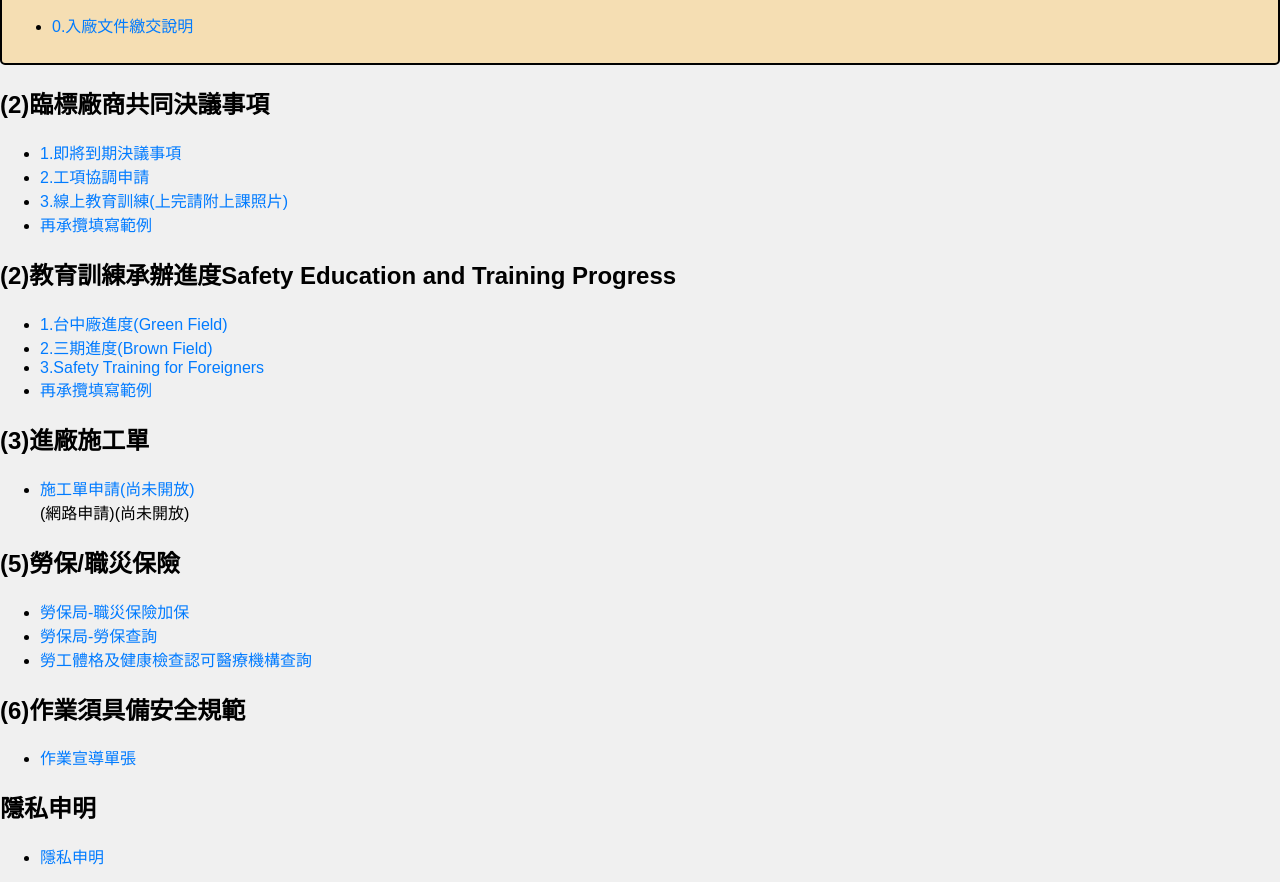
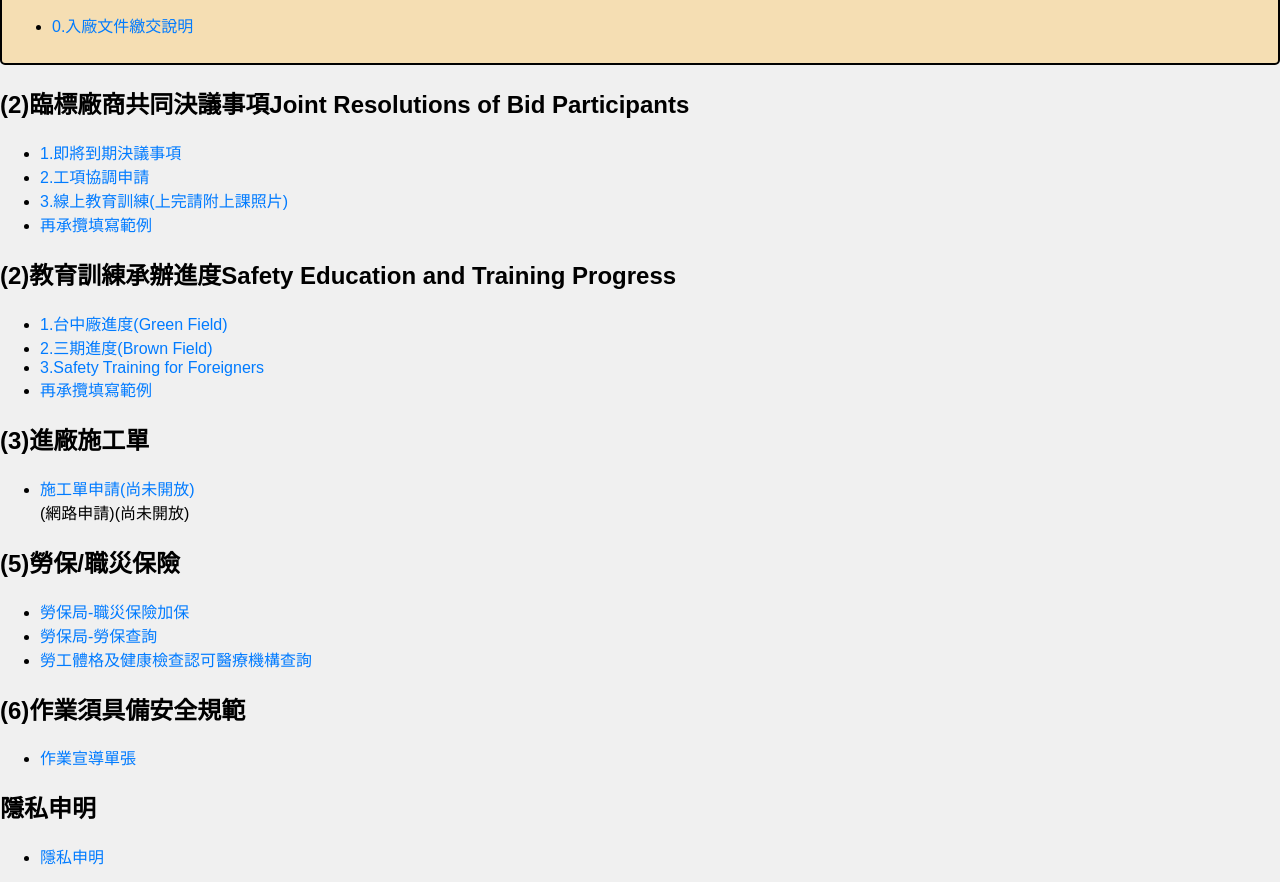
Before and after one commit to SunnyKuoTing/JGCHSE, a plain HTML site: page index.html in a window 1280 px wide. Shown: the part 825-1707 px from the top of the page. Drawn offline with Linux system fonts and the light colour scheme.

Commit message:
Update index.html

```diff
--- a/index.html
+++ b/index.html
@@ -93,7 +93,7 @@
         <li><a href="https://drive.google.com/file/d/1Z_d51vM2ACD75A0RDm-ytzKSCjsyovow/view?usp=drive_link" target="_blank">0.入廠文件繳交說明</a></li>
 
 </div>
-            <h2>(2)臨標廠商共同決議事項</h2>
+            <h2>(2)臨標廠商共同決議事項Joint Resolutions of Bid Participants</h2>
             <ul>
                 <li><a href="https://drive.google.com/uc?export=download&id=1Gg1eK5UCFS6ow5h5ycvcasjq6uBtaM4A" target="_blank">1.即將到期決議事項</a></li>
                 <li><a href="https://docs.google.com/document/d/1rtjCeFxys6XMnDguBuAYFSaHTpavEKXL/export?format=doc" target="_blank">2.工項協調申請</a></li>
```
